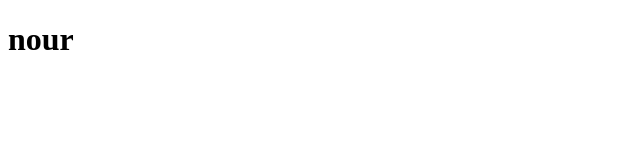
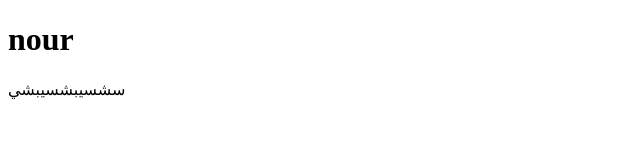
Before and after one commit to nourkebbeh/storynn, a plain HTML site: page index.html in a window 1280 px wide. Shown: the whole page, without its empty margins (0-640 px from the left). Drawn offline with Linux system fonts and the light colour scheme.

Commit message:
building first page 2

```diff
--- a/index.html
+++ b/index.html
@@ -7,5 +7,6 @@
 </head>
 <body>
     <h1>nour</h1>
+    سشسيبشسيبشي
 </body>
 </html>
```
